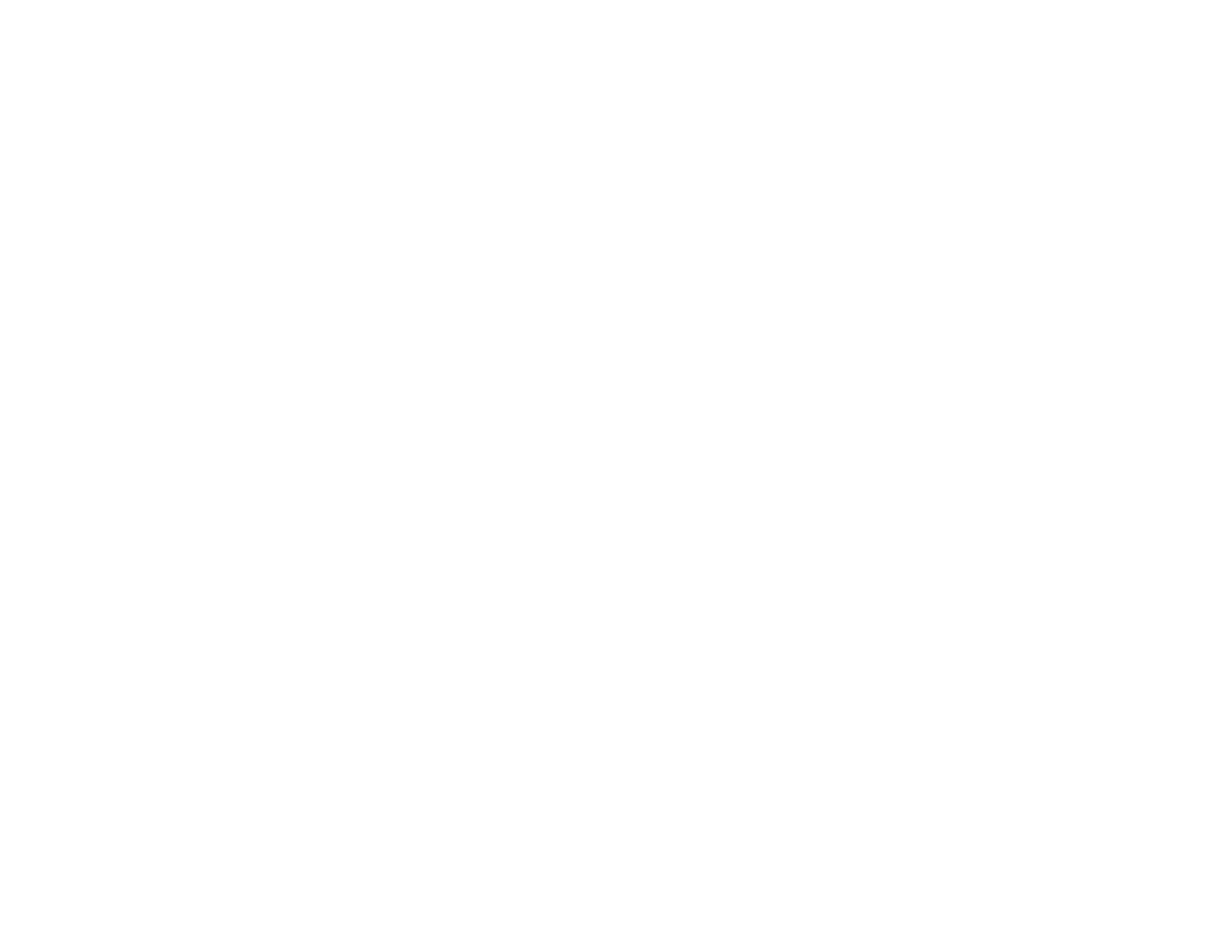
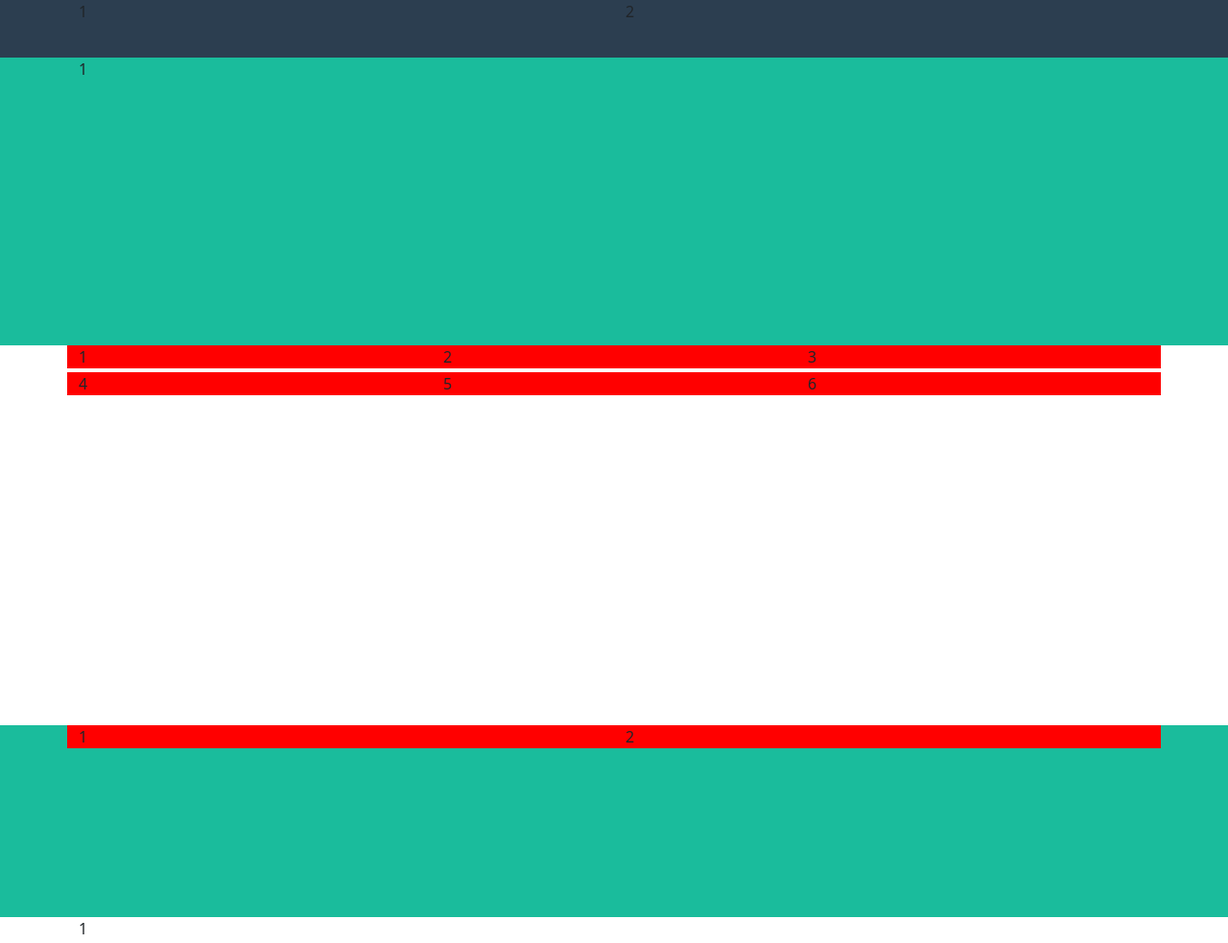
Before and after one commit to Ale28814/html-css-bootstrap-freelancer, a plain HTML site: page index.html in a window 1280 px wide. Shown: the top 983 px of the page at 96% size. Before the commit the page ends 800 px from the top, so only its background shows below. Drawn offline with nearby package versions, Linux system fonts and the light colour scheme.

Commit message:
Add scheletro layout

```diff
--- a/css/style.css
+++ b/css/style.css
@@ -0,0 +1,36 @@
+.bar{
+    height: 60px;
+    background-color: #2c3e50;
+}
+
+.jumbo{
+    height: 300px;
+    background-color: #1abc9c;
+}
+
+.content{
+    height: 400px;
+}
+
+.about{
+    height: 200px;
+    background-color: #1abc9c;
+}
+
+.contact{
+    height: 400px;
+}
+
+.info{
+    height: 100px;
+    background-color: #3a546d;
+}
+
+.email{
+    height: 60px;
+    background-color: #2c3e50;
+}
+
+.clr{
+    background-color: red;
+}
--- a/index.html
+++ b/index.html
@@ -12,5 +12,73 @@
 </head>
 <body>
 
+  <section class="bar">
+    <div class="container-md">
+        <div class="row">
+          <div class="col"><div class="box">1</div></div>
+          <div class="col"><div class="box">2</div></div>
+        </div>
+      </div>
+  </section>
+
+  <section class="jumbo">
+    <div class="container-md">
+        <div class="row">
+            <div class="col-12">1</div>
+        </div>
+    </div>
+  </section>
+
+  <section class="content">
+    <div class="container-md">
+        <div class="row justify-content-around gy-1">
+            <div class="col-4 clr">1</div>
+            <div class="col-4 clr">2</div>
+            <div class="col-4 clr">3</div>
+            <div class="col-4 clr">4</div>
+            <div class="col-4 clr">5</div>
+            <div class="col-4 clr">6</div>
+          </div>
+    </div>
+  </section>
+
+  <section class="about">
+    <div class="container-md">
+        <div class="row">
+          <div class="col-6 clr">1</div>
+          <div class="col-6 clr">2</div>
+        </div>
+      </div>
+  </section>
+
+  <section class="contact">
+    <div class="container-md">
+        <div class="row">
+            <div class="col-12">1</div>
+        </div>
+    </div>
+  </section>
+
+  <section class="info">
+    <div class="container-md">
+        <div class="row justify-content-around gy-1">
+            <div class="col-4 clr">1</div>
+            <div class="col-4 clr">2</div>
+            <div class="col-4 clr">3</div>
+        </div>
+    </div>
+  </section>
+
+  <section class="email">
+    <div class="container-md">
+        <div class="row">
+            <div class="col-12">1</div>
+        </div>
+    </div>
+  </section>
+
+
+
+
 </body>
 </html>
```
